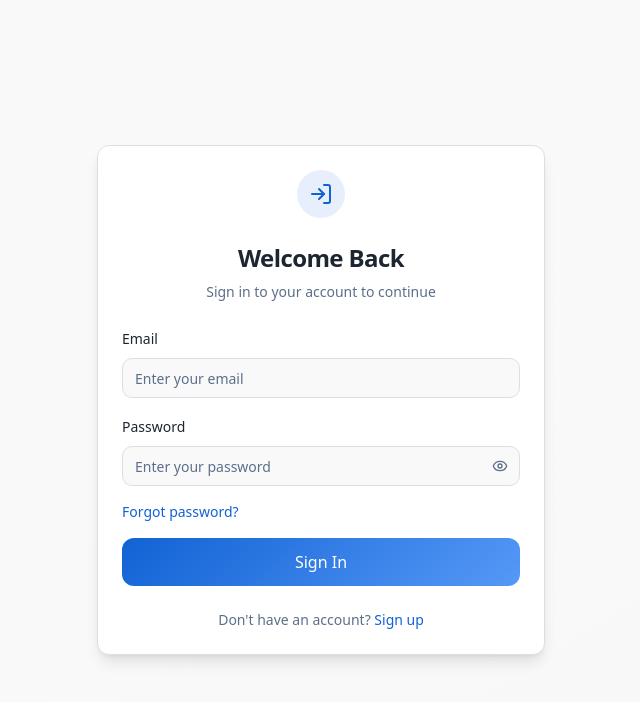
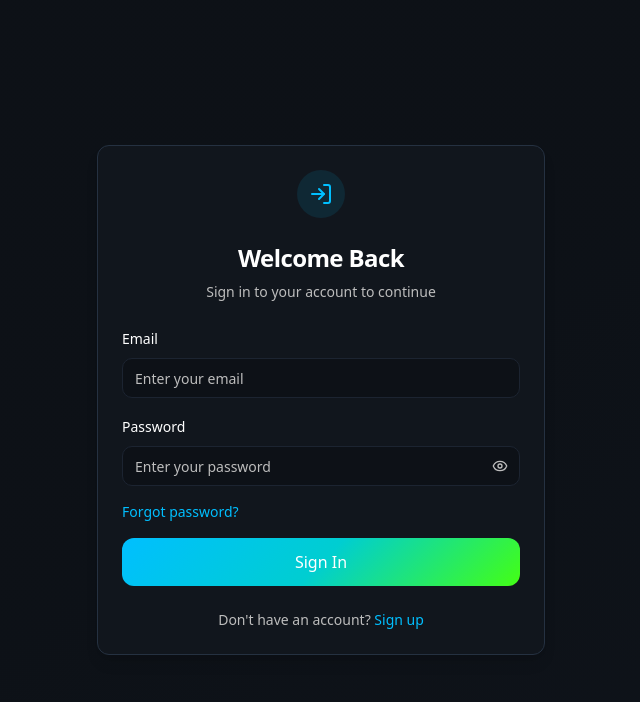
Before and after one commit to Ali-MEmam/grade-track-visual, a React (Vite) app: page /login in a window 1280 px wide. Shown: the top 702 px of the page, without its empty margins (319-959 px from the left). Built offline with nearby package versions, Linux system fonts and the light colour scheme.

Commit message:
Update color palette

```diff
--- a/src/index.css
+++ b/src/index.css
@@ -8,147 +8,152 @@ All colors MUST be HSL.
 
 @layer base {
   :root {
-    /* Base Colors */
-    --background: 240 10% 98%;
-    --foreground: 215 25% 15%;
+    /* Base Colors - Zamel Deep Space Blue */
+    --background: 215 28% 7%;
+    --foreground: 0 0% 100%;
 
     /* Card System */
-    --card: 0 0% 100%;
-    --card-foreground: 215 25% 15%;
+    --card: 215 28% 9%;
+    --card-foreground: 0 0% 100%;
 
     /* Popover */
-    --popover: 0 0% 100%;
-    --popover-foreground: 215 25% 15%;
+    --popover: 215 28% 9%;
+    --popover-foreground: 0 0% 100%;
 
-    /* Primary - Education Blue */
-    --primary: 215 85% 45%;
+    /* Primary - Electric Blue to Mint Green Gradient */
+    --primary: 195 100% 50%;
     --primary-foreground: 0 0% 100%;
-    --primary-glow: 215 90% 65%;
+    --primary-glow: 181 100% 41%;
+    --primary-end: 108 100% 54%;
 
-    /* Secondary - Fresh Green */
-    --secondary: 150 50% 45%;
+    /* Secondary - Vivid Teal */
+    --secondary: 181 100% 41%;
     --secondary-foreground: 0 0% 100%;
 
-    /* Tertiary - Warm Accent */
-    --tertiary: 35 85% 55%;
-    --tertiary-foreground: 0 0% 100%;
+    /* Tertiary - Bright Mint Green */
+    --tertiary: 108 100% 54%;
+    --tertiary-foreground: 215 28% 7%;
 
     /* Muted Colors */
-    --muted: 215 15% 95%;
-    --muted-foreground: 215 20% 45%;
+    --muted: 215 28% 12%;
+    --muted-foreground: 0 0% 74%;
 
     /* Accent */
-    --accent: 215 25% 92%;
-    --accent-foreground: 215 25% 25%;
+    --accent: 215 28% 15%;
+    --accent-foreground: 0 0% 100%;
 
     /* Status Colors */
-    --success: 150 65% 45%;
-    --success-foreground: 0 0% 100%;
+    --success: 108 100% 54%;
+    --success-foreground: 215 28% 7%;
 
-    --warning: 35 85% 55%;
-    --warning-foreground: 0 0% 100%;
+    --warning: 45 100% 50%;
+    --warning-foreground: 215 28% 7%;
 
-    --destructive: 0 75% 55%;
+    --destructive: 0 100% 50%;
     --destructive-foreground: 0 0% 100%;
 
     /* UI Elements */
-    --border: 215 20% 88%;
-    --input: 215 20% 88%;
-    --ring: 215 85% 45%;
+    --border: 215 28% 20%;
+    --input: 215 28% 15%;
+    --ring: 195 100% 50%;
 
     /* Design Tokens */
     --radius: 0.75rem;
 
-    /* Gradients */
-    --gradient-primary: linear-gradient(135deg, hsl(var(--primary)), hsl(var(--primary-glow)));
-    --gradient-secondary: linear-gradient(135deg, hsl(var(--secondary)) 0%, hsl(150 60% 55%) 100%);
-    --gradient-subtle: linear-gradient(180deg, hsl(var(--background)) 0%, hsl(215 15% 96%) 100%);
-    --gradient-card: linear-gradient(145deg, hsl(0 0% 100%) 0%, hsl(215 20% 98%) 100%);
+    /* Gradients - Zamel Brand Gradients */
+    --gradient-primary: linear-gradient(135deg, hsl(195 100% 50%), hsl(181 100% 41%), hsl(108 100% 54%));
+    --gradient-secondary: linear-gradient(135deg, hsl(181 100% 41%) 0%, hsl(108 100% 54%) 100%);
+    --gradient-subtle: linear-gradient(180deg, hsl(215 28% 7%) 0%, hsl(215 28% 10%) 100%);
+    --gradient-card: linear-gradient(145deg, hsl(215 28% 9%) 0%, hsl(215 28% 12%) 100%);
 
-    /* Shadows */
-    --shadow-elegant: 0 4px 20px -4px hsl(215 85% 45% / 0.15);
-    --shadow-card: 0 2px 10px -2px hsl(215 20% 20% / 0.08);
-    --shadow-hover: 0 8px 30px -8px hsl(215 85% 45% / 0.25);
+    /* Shadows - Enhanced with brand colors */
+    --shadow-elegant: 0 4px 20px -4px hsl(195 100% 50% / 0.3);
+    --shadow-card: 0 2px 10px -2px hsl(0 0% 0% / 0.3);
+    --shadow-hover: 0 8px 30px -8px hsl(195 100% 50% / 0.4);
 
     /* Animations */
     --transition-smooth: all 0.3s cubic-bezier(0.4, 0, 0.2, 1);
     --transition-spring: all 0.4s cubic-bezier(0.175, 0.885, 0.32, 1.275);
 
     /* Sidebar */
-    --sidebar-background: 215 25% 15%;
-    --sidebar-foreground: 215 15% 85%;
-    --sidebar-primary: 215 85% 45%;
+    --sidebar-background: 215 28% 7%;
+    --sidebar-foreground: 0 0% 100%;
+    --sidebar-primary: 195 100% 50%;
     --sidebar-primary-foreground: 0 0% 100%;
-    --sidebar-accent: 215 20% 25%;
-    --sidebar-accent-foreground: 215 15% 85%;
-    --sidebar-border: 215 20% 25%;
-    --sidebar-ring: 215 85% 45%;
+    --sidebar-accent: 215 28% 15%;
+    --sidebar-accent-foreground: 0 0% 100%;
+    --sidebar-border: 215 28% 20%;
+    --sidebar-ring: 195 100% 50%;
   }
 
   .dark {
-    /* Base Colors */
-    --background: 215 30% 8%;
-    --foreground: 215 15% 90%;
+    /* Base Colors - Same as light mode for Zamel dark theme */
+    --background: 215 28% 7%;
+    --foreground: 0 0% 100%;
 
     /* Card System */
-    --card: 215 25% 12%;
-    --card-foreground: 215 15% 90%;
+    --card: 215 28% 9%;
+    --card-foreground: 0 0% 100%;
 
     /* Popover */
-    --popover: 215 25% 12%;
-    --popover-foreground: 215 15% 90%;
+    --popover: 215 28% 9%;
+    --popover-foreground: 0 0% 100%;
 
-    /* Primary */
-    --primary: 215 85% 55%;
+    /* Primary - Electric Blue to Mint Green Gradient */
+    --primary: 195 100% 50%;
     --primary-foreground: 0 0% 100%;
-    --primary-glow: 215 90% 70%;
+    --primary-glow: 181 100% 41%;
+    --primary-end: 108 100% 54%;
 
-    /* Secondary */
-    --secondary: 150 50% 50%;
+    /* Secondary - Vivid Teal */
+    --secondary: 181 100% 41%;
     --secondary-foreground: 0 0% 100%;
 
-    /* Tertiary */
-    --tertiary: 35 85% 60%;
-    --tertiary-foreground: 0 0% 100%;
+    /* Tertiary - Bright Mint Green */
+    --tertiary: 108 100% 54%;
+    --tertiary-foreground: 215 28% 7%;
 
     /* Muted */
-    --muted: 215 20% 18%;
-    --muted-foreground: 215 15% 65%;
+    --muted: 215 28% 12%;
+    --muted-foreground: 0 0% 74%;
 
     /* Accent */
-    --accent: 215 20% 18%;
-    --accent-foreground: 215 15% 85%;
+    --accent: 215 28% 15%;
+    --accent-foreground: 0 0% 100%;
 
     /* Status Colors */
-    --success: 150 65% 50%;
-    --warning: 35 85% 60%;
-    --destructive: 0 75% 60%;
+    --success: 108 100% 54%;
+    --success-foreground: 215 28% 7%;
+    --warning: 45 100% 50%;
+    --warning-foreground: 215 28% 7%;
+    --destructive: 0 100% 50%;
+    --destructive-foreground: 0 0% 100%;
 
     /* UI Elements */
-    --border: 215 20% 20%;
-    --input: 215 20% 20%;
-    --ring: 215 85% 55%;
+    --border: 215 28% 20%;
+    --input: 215 28% 15%;
+    --ring: 195 100% 50%;
 
-    /* Gradients */
-    --gradient-primary: linear-gradient(135deg, hsl(var(--primary)), hsl(var(--primary-glow)));
-    --gradient-secondary: linear-gradient(135deg, hsl(var(--secondary)) 0%, hsl(150 60% 60%) 100%);
-    --gradient-subtle: linear-gradient(180deg, hsl(var(--background)) 0%, hsl(215 25% 10%) 100%);
-    --gradient-card: linear-gradient(145deg, hsl(215 25% 12%) 0%, hsl(215 20% 15%) 100%);
+    /* Gradients - Zamel Brand Gradients */
+    --gradient-primary: linear-gradient(135deg, hsl(195 100% 50%), hsl(181 100% 41%), hsl(108 100% 54%));
+    --gradient-secondary: linear-gradient(135deg, hsl(181 100% 41%) 0%, hsl(108 100% 54%) 100%);
+    --gradient-subtle: linear-gradient(180deg, hsl(215 28% 7%) 0%, hsl(215 28% 10%) 100%);
+    --gradient-card: linear-gradient(145deg, hsl(215 28% 9%) 0%, hsl(215 28% 12%) 100%);
 
-    /* Shadows */
-    --shadow-elegant: 0 4px 20px -4px hsl(0 0% 0% / 0.3);
-    --shadow-card: 0 2px 10px -2px hsl(0 0% 0% / 0.2);
-    --shadow-hover: 0 8px 30px -8px hsl(0 0% 0% / 0.4);
+    /* Shadows - Enhanced with brand colors */
+    --shadow-elegant: 0 4px 20px -4px hsl(195 100% 50% / 0.3);
+    --shadow-card: 0 2px 10px -2px hsl(0 0% 0% / 0.3);
+    --shadow-hover: 0 8px 30px -8px hsl(195 100% 50% / 0.4);
 
     /* Sidebar */
-    --sidebar-background: 215 30% 6%;
-    --sidebar-foreground: 215 15% 85%;
-    --sidebar-primary: 215 85% 55%;
+    --sidebar-background: 215 28% 7%;
+    --sidebar-foreground: 0 0% 100%;
+    --sidebar-primary: 195 100% 50%;
     --sidebar-primary-foreground: 0 0% 100%;
-    --sidebar-accent: 215 25% 15%;
-    --sidebar-accent-foreground: 215 15% 85%;
-    --sidebar-border: 215 20% 15%;
-    --sidebar-ring: 215 85% 55%;
+    --sidebar-accent: 215 28% 15%;
+    --sidebar-accent-foreground: 0 0% 100%;
+    --sidebar-border: 215 28% 20%;
+    --sidebar-ring: 195 100% 50%;
   }
 }
 
--- a/tailwind.config.ts
+++ b/tailwind.config.ts
@@ -27,7 +27,8 @@ export default {
 				primary: {
 					DEFAULT: 'hsl(var(--primary))',
 					foreground: 'hsl(var(--primary-foreground))',
-					glow: 'hsl(var(--primary-glow))'
+					glow: 'hsl(var(--primary-glow))',
+					end: 'hsl(var(--primary-end))'
 				},
 				secondary: {
 					DEFAULT: 'hsl(var(--secondary))',
```
